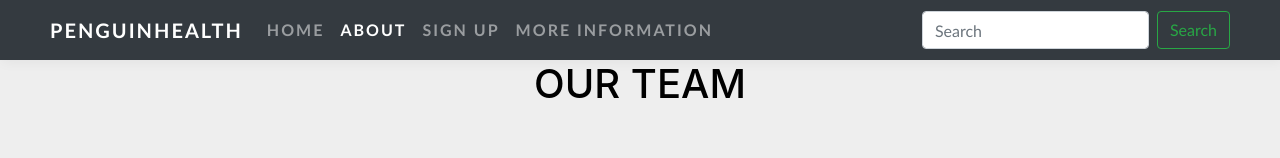
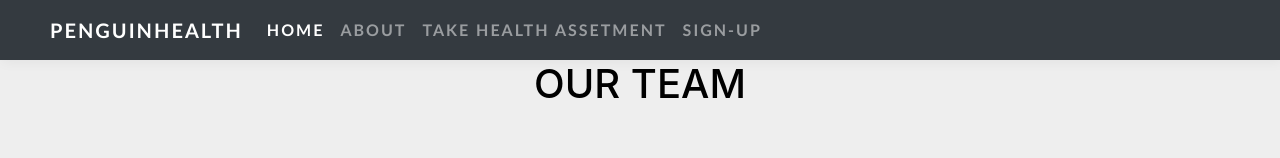
Before and after one commit to dev-aniketsingh/PenguinHealth, an Angular app: page /about in a window 1280 px wide. Shown: the top 158 px of the page. Built offline with nearby package versions, Linux system fonts and the light colour scheme.

Commit message:
Wired navbar
still needs styling

```diff
--- a/src/app/about/about.component.html
+++ b/src/app/about/about.component.html
@@ -1,5 +1,5 @@
-<nav class="navbar navbar-expand-lg  navbar-expand-sm bg-dark navbar-dark">
-  <a class="navbar-brand" href="#">PenguinHealth </a>
+<nav class="navbar navbar-expand-lg navbar-expand-sm bg-dark navbar-dark">
+  <a class="navbar-brand" href="/home">PenguinHealth </a>
   <button
     class="navbar-toggler"
     type="button"
@@ -14,32 +14,19 @@
 
   <div class="collapse navbar-collapse" id="navbarSupportedContent">
     <ul class="navbar-nav mr-auto">
-      <li class="nav-item">
-        <a class="nav-link" href="#">Home </a>
-      </li>
       <li class="nav-item active">
-        <a class="nav-link" href="#"
-          >About <span class="sr-only">(current)</span></a
-        >
+        <a class="nav-link" href="/home">Home</a>
       </li>
       <li class="nav-item">
-        <a class="nav-link" href="#">Sign up</a>
+        <a class="nav-link" href="/about">About</a>
       </li>
       <li class="nav-item">
-        <a class="nav-link" href="#">More Information</a>
+        <a class="nav-link" href="/covid-question">Take Health Assetment</a>
+      </li>
+      <li class="nav-item">
+        <a class="nav-link" href="/sign-up">Sign-up</a>
       </li>
     </ul>
-    <form class="form-inline my-2 my-lg-0">
-      <input
-        class="form-control mr-sm-2"
-        type="search"
-        placeholder="Search"
-        aria-label="Search"
-      />
-      <button class="btn btn-outline-success my-2 my-sm-0" type="submit">
-        Search
-      </button>
-    </form>
   </div>
 </nav>
 <!-- todo: remove nav bar and make it global thru-out whole app -->
--- a/src/app/covid-question/covid-question.component.html
+++ b/src/app/covid-question/covid-question.component.html
@@ -1,3 +1,35 @@
+<nav class="navbar navbar-expand-lg navbar-expand-sm bg-dark navbar-dark">
+  <a class="navbar-brand" href="/home">PenguinHealth </a>
+  <button
+    class="navbar-toggler"
+    type="button"
+    data-toggle="collapse"
+    data-target="#navbarSupportedContent"
+    aria-controls="navbarSupportedContent"
+    aria-expanded="false"
+    aria-label="Toggle navigation"
+  >
+    <span class="navbar-toggler-icon"></span>
+  </button>
+
+  <div class="collapse navbar-collapse" id="navbarSupportedContent">
+    <ul class="navbar-nav mr-auto">
+      <li class="nav-item active">
+        <a class="nav-link" href="/home">Home</a>
+      </li>
+      <li class="nav-item">
+        <a class="nav-link" href="/about">About</a>
+      </li>
+      <li class="nav-item">
+        <a class="nav-link" href="/covid-question">Take Health Assetment</a>
+      </li>
+      <li class="nav-item">
+        <a class="nav-link" href="/sign-up">Sign-up</a>
+      </li>
+    </ul>
+  </div>
+</nav>
+
 <div class="container">
     <div class="row">
       <div class="col-sm"></div>
--- a/src/app/home/home.component.html
+++ b/src/app/home/home.component.html
@@ -1,5 +1,5 @@
 <nav class="navbar navbar-expand-lg navbar-expand-sm bg-dark navbar-dark">
-  <a class="navbar-brand" href="#">PenguinHealth </a>
+  <a class="navbar-brand" href="/home">PenguinHealth </a>
   <button
     class="navbar-toggler"
     type="button"
@@ -15,16 +15,16 @@
   <div class="collapse navbar-collapse" id="navbarSupportedContent">
     <ul class="navbar-nav mr-auto">
       <li class="nav-item active">
-        <a class="nav-link" href="#">Home</a>
+        <a class="nav-link" href="/home">Home</a>
       </li>
       <li class="nav-item">
-        <a class="nav-link" href="#">About</a>
+        <a class="nav-link" href="/about">About</a>
       </li>
       <li class="nav-item">
-        <a class="nav-link" href="#">Take Health Assetment</a>
+        <a class="nav-link" href="/covid-question">Take Health Assetment</a>
       </li>
       <li class="nav-item">
-        <a class="nav-link" href="#">More Information</a>
+        <a class="nav-link" href="/sign-up">Sign-up</a>
       </li>
     </ul>
   </div>
--- a/src/app/home/home.component.ts
+++ b/src/app/home/home.component.ts
@@ -1,5 +1,4 @@
 import { Component, OnInit } from '@angular/core';
-import { Router } from '@angular/router';
 import { Router, ActivatedRoute, ParamMap } from '@angular/router';
 
 @Component({
--- a/src/app/login/login.component.html
+++ b/src/app/login/login.component.html
@@ -1,37 +1,5 @@
-<!-- todo: remove nav bar and make it global thru-out whole app -->
-<nav class="navbar navbar-expand-lg  navbar-expand-sm bg-dark navbar-dark">
-  <a class="navbar-brand" href="#">PenguinHealt</a>
-  <button
-    class="navbar-toggler"
-    type="button"
-    data-toggle="collapse"
-    data-target="#navbarSupportedContent"
-    aria-controls="navbarSupportedContent"
-    aria-expanded="false"
-    aria-label="Toggle navigation"
-  >
-    <span class="navbar-toggler-icon"></span>
-  </button>
+<!-- todo: Login link -->
 
-  <div class="collapse navbar-collapse" id="navbarSupportedContent">
-    <ul class="navbar-nav mr-auto">
-      <li class="nav-item">
-        <a class="nav-link" href="#">Home</a>
-      </li>
-      <li class="nav-item">
-        <a class="nav-link" href="#">About</a>
-      </li>
-      <li class="nav-item active">
-        <a class="nav-link" href="#">Sign-Up</a>
-      </li>
-      <li class="nav-item">
-        <a class="nav-link" href="#">More Information</a>
-      </li>
-    </ul>
-  </div>
-</nav>
-
-<!-- todo: remove nav bar and make it global thru-out whole app -->
 <link
   href="//maxcdn.bootstrapcdn.com/bootstrap/4.1.1/css/bootstrap.min.css"
   rel="stylesheet"
--- a/src/app/sign-up/sign-up.component.html
+++ b/src/app/sign-up/sign-up.component.html
@@ -1,6 +1,5 @@
-<!-- todo: remove nav bar and make it global thru-out whole app -->
-<nav class="navbar navbar-expand-lg  navbar-expand-sm bg-dark navbar-dark">
-  <a class="navbar-brand text-danger" href="#">PenguinHealth</a>
+<nav class="navbar navbar-expand-lg navbar-expand-sm bg-dark navbar-dark">
+  <a class="navbar-brand" href="/home">PenguinHealth </a>
   <button
     class="navbar-toggler"
     type="button"
@@ -15,23 +14,22 @@
 
   <div class="collapse navbar-collapse" id="navbarSupportedContent">
     <ul class="navbar-nav mr-auto">
-      <li class="nav-item">
-        <a class="nav-link text-danger" href="#">Home</a>
+      <li class="nav-item active">
+        <a class="nav-link" href="/home">Home</a>
       </li>
       <li class="nav-item">
-        <a class="nav-link text-danger" href="#">About</a>
-      </li>
-      <li class="nav-item active">
-        <a class="nav-link text-light font-weight-bold" href="#">Sign-Up</a>
+        <a class="nav-link" href="/about">About</a>
       </li>
       <li class="nav-item">
-        <a class="nav-link text-danger" href="#">More Information</a>
+        <a class="nav-link" href="/covid-question">Take Health Assetment</a>
+      </li>
+      <li class="nav-item">
+        <a class="nav-link" href="/sign-up">Sign-up</a>
       </li>
     </ul>
   </div>
 </nav>
 
-<!-- todo: remove nav bar and make it global thru-out whole app -->
 <link
   href="//maxcdn.bootstrapcdn.com/bootstrap/4.1.1/css/bootstrap.min.css"
   rel="stylesheet"
```
